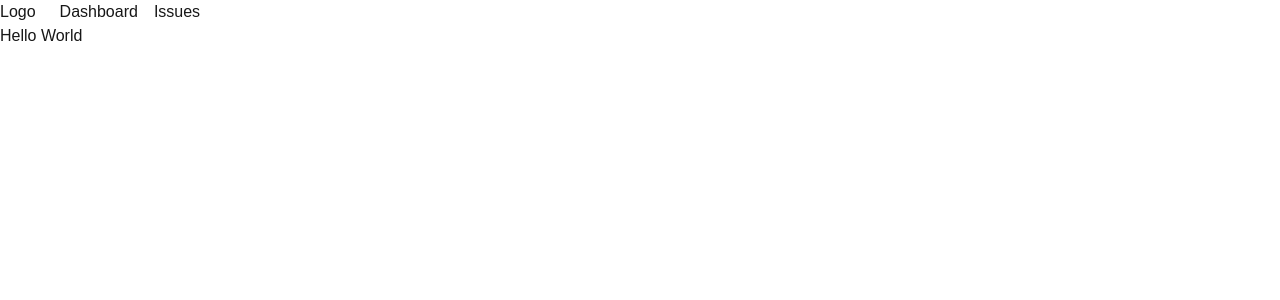
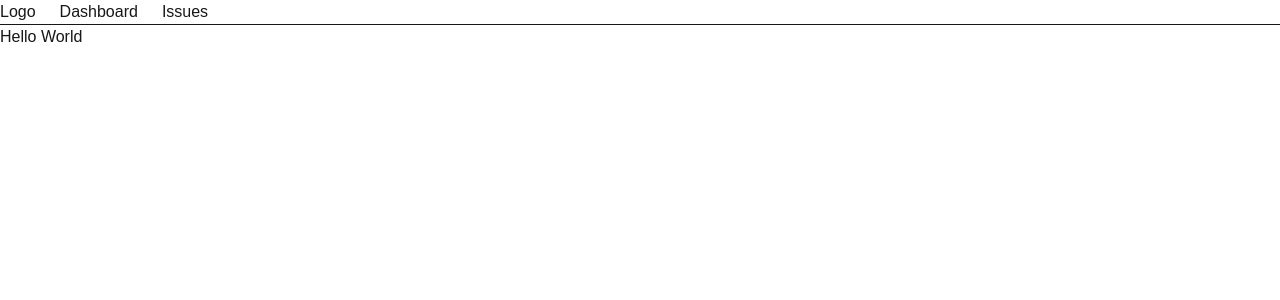
Before and after one commit to Tommytian993/issue-tracker-nextjs, a Next.js app: page / in a window 1280 px wide. Shown: the top 300 px of the page. Built offline with nearby package versions, Linux system fonts and the light colour scheme.

Commit message:
style(NavBar): add bottom border and list spacing for visual separation

```diff
--- a/app/NavBar.tsx
+++ b/app/NavBar.tsx
@@ -3,9 +3,9 @@ import React from "react";
 
 const NavBar = () => {
   return (
-    <nav className="flex space-x-6">
+    <nav className="flex space-x-6 border-b">
       <Link href="/">Logo</Link>
-      <ul className="flex gap-4">
+      <ul className="flex space-x-6">
         <li>
           <Link href="/">Dashboard</Link>
         </li>
```
